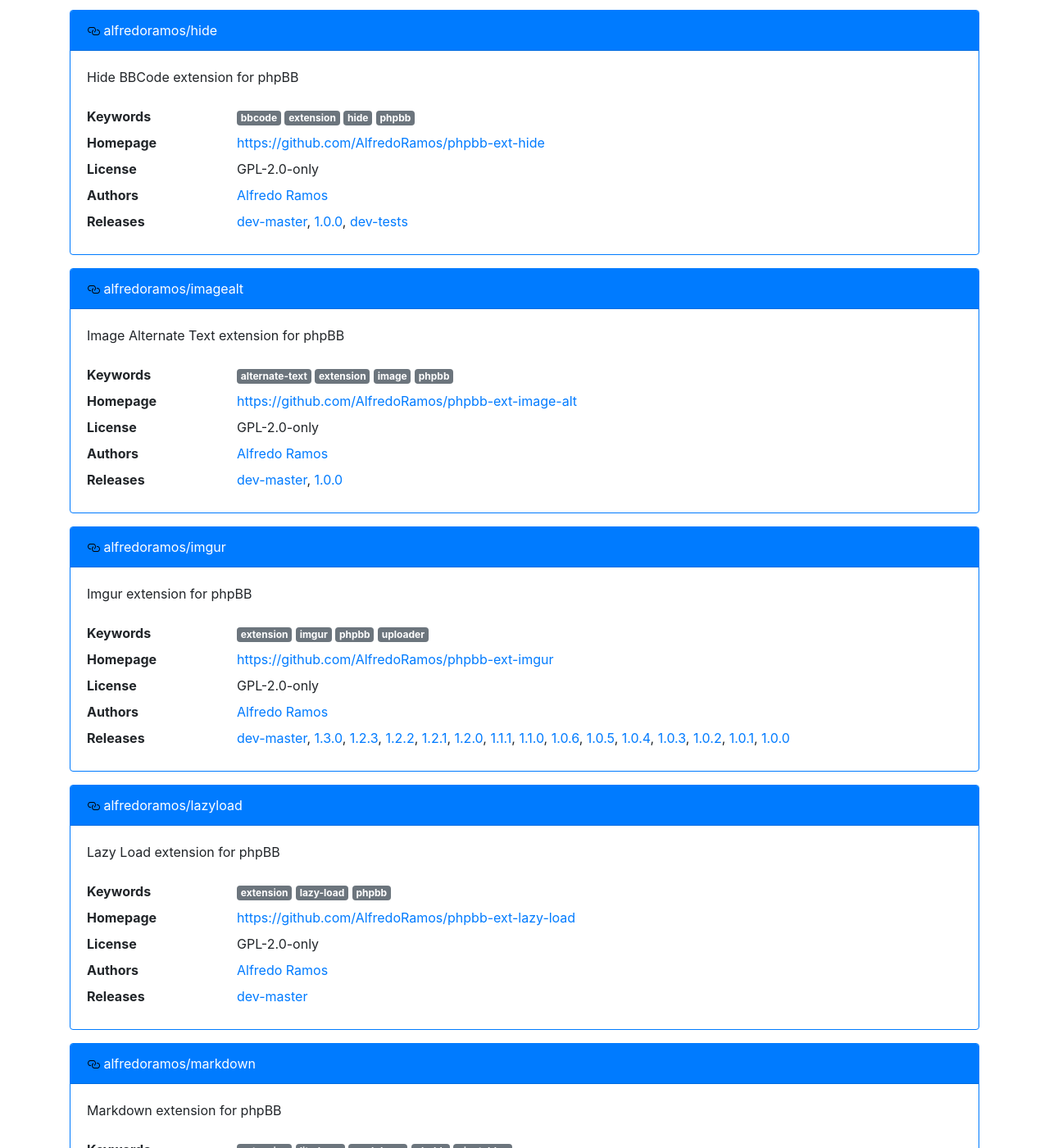
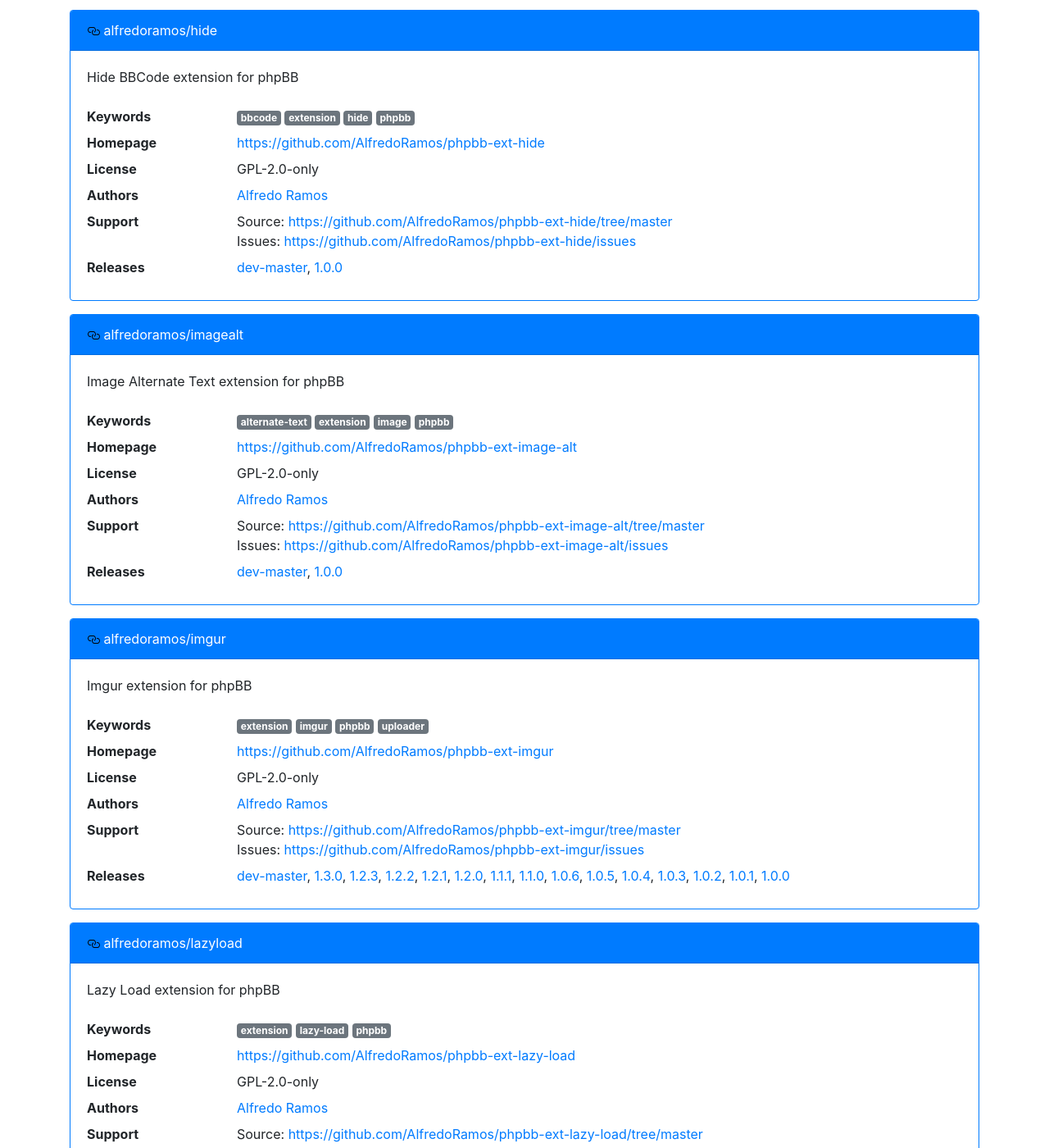
Before and after one commit to AlfredoRamos/AlfredoRamos.github.io, a Jekyll site: the page phpbb-extensions/index.html, which Jekyll copies as it is, in a window 1280 px wide and 1400 px high, scrolled down 511 px. Shown: the whole window at 82% size. Built offline with Jekyll 4.4.1, drawn with Linux system fonts in a browser that asks for light colours; some of the changed text lies outside the part shown.

Commit message:
[satis] Update repository

```diff
--- a/phpbb-extensions/index.html
+++ b/phpbb-extensions/index.html
@@ -21,8 +21,8 @@
             <a href="https://alfredoramos.github.io/phpbb-extensions/">
                 <h1>alfredoramos/phpbb-extensions</h1>
             </a>
-            <span class="badge badge-light m-1" title="Sunday, 27-Oct-2019 06:13:52 UTC">
-                Last updated: <br class="d-md-none"> <time datetime="2019-10-27T06:13:52+00:00">Sunday, 27 Oct 2019 06:13:52 UTC</time>
+            <span class="badge badge-light m-1" title="Sunday, 27-Oct-2019 06:22:37 UTC">
+                Last updated: <br class="d-md-none"> <time datetime="2019-10-27T06:22:37+00:00">Sunday, 27 Oct 2019 06:22:37 UTC</time>
             </span>
         </div>
 
@@ -164,13 +164,19 @@
             <dd class="col-sm-9 col-md-10">
                 <a href="https://github.com/AlfredoRamos">Alfredo Ramos</a>            </dd>
 
+                    <dt class="col-sm-3 col-md-2">Support</dt>
+            <dd class="col-sm-9 col-md-10">
+                <ul class="list-unstyled m-0">
+                                        <li>Source: <a href="https://github.com/AlfredoRamos/phpbb-ext-hide/tree/master">https://github.com/AlfredoRamos/phpbb-ext-hide/tree/master</a></li>
+                                        <li>Issues: <a href="https://github.com/AlfredoRamos/phpbb-ext-hide/issues">https://github.com/AlfredoRamos/phpbb-ext-hide/issues</a></li>
+                                    </ul>
+            </dd>
 
             <dt class="col-sm-3 col-md-2">Releases</dt>
             <dd class="col-sm-9 col-md-10">
 
                 <a href="https://api.github.com/repos/AlfredoRamos/phpbb-ext-hide/zipball/4fbf99df34df03ecb161d6674b0228bc491236a2" title="dist-reference: 4fbf99df34df03ecb161d6674b0228bc491236a2">dev-master</a>,
-                <a href="https://api.github.com/repos/AlfredoRamos/phpbb-ext-hide/zipball/721111aa1cc5f5af032dc1fdd3dbb4e0eb5d6d35" title="dist-reference: 721111aa1cc5f5af032dc1fdd3dbb4e0eb5d6d35">1.0.0</a>,
-                <a href="https://api.github.com/repos/AlfredoRamos/phpbb-ext-hide/zipball/e61a7221781d1ed44b5e1b4280d714e8c4bfa78e" title="dist-reference: e61a7221781d1ed44b5e1b4280d714e8c4bfa78e">dev-tests</a>            </dd>
+                <a href="https://api.github.com/repos/AlfredoRamos/phpbb-ext-hide/zipball/721111aa1cc5f5af032dc1fdd3dbb4e0eb5d6d35" title="dist-reference: 721111aa1cc5f5af032dc1fdd3dbb4e0eb5d6d35">1.0.0</a>            </dd>
 
 
                 </dl>
@@ -215,6 +221,13 @@
             <dd class="col-sm-9 col-md-10">
                 <a href="https://github.com/AlfredoRamos">Alfredo Ramos</a>            </dd>
 
+                    <dt class="col-sm-3 col-md-2">Support</dt>
+            <dd class="col-sm-9 col-md-10">
+                <ul class="list-unstyled m-0">
+                                        <li>Source: <a href="https://github.com/AlfredoRamos/phpbb-ext-image-alt/tree/master">https://github.com/AlfredoRamos/phpbb-ext-image-alt/tree/master</a></li>
+                                        <li>Issues: <a href="https://github.com/AlfredoRamos/phpbb-ext-image-alt/issues">https://github.com/AlfredoRamos/phpbb-ext-image-alt/issues</a></li>
+                                    </ul>
+            </dd>
 
             <dt class="col-sm-3 col-md-2">Releases</dt>
             <dd class="col-sm-9 col-md-10">
@@ -265,6 +278,13 @@
             <dd class="col-sm-9 col-md-10">
                 <a href="https://github.com/AlfredoRamos">Alfredo Ramos</a>            </dd>
 
+                    <dt class="col-sm-3 col-md-2">Support</dt>
+            <dd class="col-sm-9 col-md-10">
+                <ul class="list-unstyled m-0">
+                                        <li>Source: <a href="https://github.com/AlfredoRamos/phpbb-ext-imgur/tree/master">https://github.com/AlfredoRamos/phpbb-ext-imgur/tree/master</a></li>
+                                        <li>Issues: <a href="https://github.com/AlfredoRamos/phpbb-ext-imgur/issues">https://github.com/AlfredoRamos/phpbb-ext-imgur/issues</a></li>
+                                    </ul>
+            </dd>
 
             <dt class="col-sm-3 col-md-2">Releases</dt>
             <dd class="col-sm-9 col-md-10">
@@ -327,6 +347,13 @@
             <dd class="col-sm-9 col-md-10">
                 <a href="https://github.com/AlfredoRamos">Alfredo Ramos</a>            </dd>
 
+                    <dt class="col-sm-3 col-md-2">Support</dt>
+            <dd class="col-sm-9 col-md-10">
+                <ul class="list-unstyled m-0">
+                                        <li>Source: <a href="https://github.com/AlfredoRamos/phpbb-ext-lazy-load/tree/master">https://github.com/AlfredoRamos/phpbb-ext-lazy-load/tree/master</a></li>
+                                        <li>Issues: <a href="https://github.com/AlfredoRamos/phpbb-ext-lazy-load/issues">https://github.com/AlfredoRamos/phpbb-ext-lazy-load/issues</a></li>
+                                    </ul>
+            </dd>
 
             <dt class="col-sm-3 col-md-2">Releases</dt>
             <dd class="col-sm-9 col-md-10">
@@ -377,6 +404,13 @@
             <dd class="col-sm-9 col-md-10">
                 <a href="https://github.com/AlfredoRamos">Alfredo Ramos</a>            </dd>
 
+                    <dt class="col-sm-3 col-md-2">Support</dt>
+            <dd class="col-sm-9 col-md-10">
+                <ul class="list-unstyled m-0">
+                                        <li>Source: <a href="https://github.com/AlfredoRamos/phpbb-ext-markdown/tree/master">https://github.com/AlfredoRamos/phpbb-ext-markdown/tree/master</a></li>
+                                        <li>Issues: <a href="https://github.com/AlfredoRamos/phpbb-ext-markdown/issues">https://github.com/AlfredoRamos/phpbb-ext-markdown/issues</a></li>
+                                    </ul>
+            </dd>
 
             <dt class="col-sm-3 col-md-2">Releases</dt>
             <dd class="col-sm-9 col-md-10">
@@ -435,6 +469,13 @@
             <dd class="col-sm-9 col-md-10">
                 <a href="https://github.com/AlfredoRamos">Alfredo Ramos</a>            </dd>
 
+                    <dt class="col-sm-3 col-md-2">Support</dt>
+            <dd class="col-sm-9 col-md-10">
+                <ul class="list-unstyled m-0">
+                                        <li>Source: <a href="https://github.com/AlfredoRamos/phpbb-ext-mermaid/tree/master">https://github.com/AlfredoRamos/phpbb-ext-mermaid/tree/master</a></li>
+                                        <li>Issues: <a href="https://github.com/AlfredoRamos/phpbb-ext-mermaid/issues">https://github.com/AlfredoRamos/phpbb-ext-mermaid/issues</a></li>
+                                    </ul>
+            </dd>
 
             <dt class="col-sm-3 col-md-2">Releases</dt>
             <dd class="col-sm-9 col-md-10">
@@ -491,6 +532,13 @@
             <dd class="col-sm-9 col-md-10">
                 <a href="https://github.com/AlfredoRamos">Alfredo Ramos</a>            </dd>
 
+                    <dt class="col-sm-3 col-md-2">Support</dt>
+            <dd class="col-sm-9 col-md-10">
+                <ul class="list-unstyled m-0">
+                                        <li>Source: <a href="https://github.com/AlfredoRamos/phpbb-ext-seo-metadata/tree/master">https://github.com/AlfredoRamos/phpbb-ext-seo-metadata/tree/master</a></li>
+                                        <li>Issues: <a href="https://github.com/AlfredoRamos/phpbb-ext-seo-metadata/issues">https://github.com/AlfredoRamos/phpbb-ext-seo-metadata/issues</a></li>
+                                    </ul>
+            </dd>
 
             <dt class="col-sm-3 col-md-2">Releases</dt>
             <dd class="col-sm-9 col-md-10">
--- a/phpbb-extensions/packages.json
+++ b/phpbb-extensions/packages.json
@@ -1,8 +1,8 @@
 {
     "packages": [],
     "includes": {
-        "include/all$0d16e591672def11bf064fe9884789f985d5907e.json": {
-            "sha1": "0d16e591672def11bf064fe9884789f985d5907e"
+        "include/all$4120b6ac9f931b83117c957c25f19bc61d761cc5.json": {
+            "sha1": "4120b6ac9f931b83117c957c25f19bc61d761cc5"
         }
     }
 }
```
Also changed, not shown: phpbb-extensions/include/all$4120b6ac9f931b83117c957c25f19bc61d761cc5.json.
